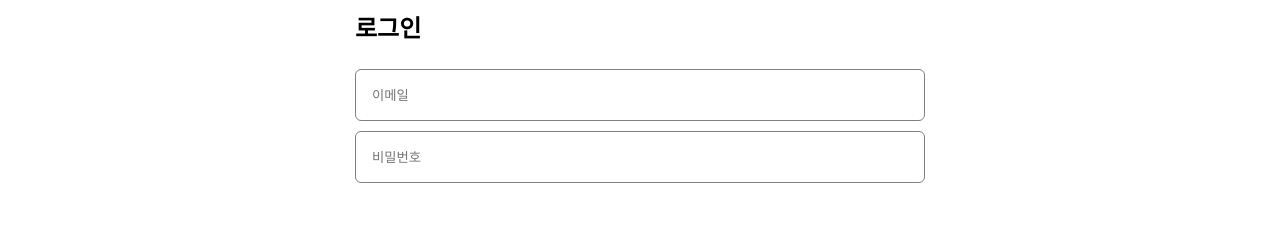
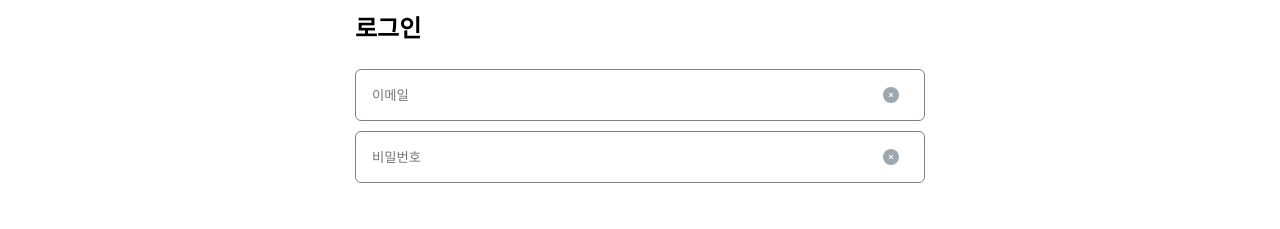
Before and after one commit to nicky-day/money-book, a React (Create React App) app in the folder fronted/: page /account/signin in a window 1280 px wide. Shown: the part 131-360 px from the top of the page. Built offline with nearby package versions, Linux system fonts and the light colour scheme.

Commit message:
Create clear-btn

```diff
--- a/fronted/src/components/SignIn.tsx
+++ b/fronted/src/components/SignIn.tsx
@@ -1,8 +1,10 @@
-import React from "react"
+import React, {useState} from "react"
 import '../styles/signin.css';
-import {Button, Checkbox, TextField} from "@mui/material";
 
 const SignIn = () => {
+    // const [email, setEmail] = useState("");
+    // const [password, setPassword] = useState("");
+
     return (
         <section className="sign-in">
             <div className="app-gutter">
@@ -13,10 +15,38 @@ const SignIn = () => {
                     <form className="sign-in-form">
                         <div className="sign-in-input">
                             <div className="text-input-area">
-                                <input className="text-input" placeholder="이메일" name="email" type="text"/>
+                                <input
+                                    className="text-input"
+                                    placeholder="이메일"
+                                    name="email"
+                                    type="text"
+                                />
+                                <button className="clear-btn">
+                                    <svg width="16" height="16" viewBox="0 0 16 16" fill="none"
+                                         xmlns="http://www.w3.org/2000/svg"><title>Reset</title>
+                                        <circle cx="8" cy="8" r="8" fill="#9EA7AD"></circle>
+                                        <path fill-rule="evenodd" clip-rule="evenodd"
+                                              d="M9.41418 10.1213C9.60944 10.3166 9.92602 10.3166 10.1213 10.1213C10.3165 9.92606 10.3165 9.60948 10.1213 9.41421L8.70707 8L10.1213 6.58579C10.3165 6.39052 10.3165 6.07394 10.1213 5.87868C9.92602 5.68342 9.60944 5.68342 9.41418 5.87868L7.99996 7.29289L6.58575 5.87868C6.39049 5.68342 6.07391 5.68342 5.87864 5.87868C5.68338 6.07394 5.68338 6.39052 5.87864 6.58579L7.29286 8L5.87864 9.41421C5.68338 9.60948 5.68338 9.92606 5.87864 10.1213C6.07391 10.3166 6.39049 10.3166 6.58575 10.1213L7.99996 8.70711L9.41418 10.1213Z"
+                                              fill="white"></path>
+                                    </svg>
+                                </button>
                             </div>
                             <div className="text-input-area">
-                                <input className="text-input" placeholder="비밀번호" name="pwd" type="password"/>
+                                <input
+                                    className="text-input"
+                                    placeholder="비밀번호"
+                                    name="pwd"
+                                    type="password"
+                                />
+                                <button className="clear-btn">
+                                    <svg width="16" height="16" viewBox="0 0 16 16" fill="none"
+                                         xmlns="http://www.w3.org/2000/svg"><title>Reset</title>
+                                        <circle cx="8" cy="8" r="8" fill="#9EA7AD"></circle>
+                                        <path fill-rule="evenodd" clip-rule="evenodd"
+                                              d="M9.41418 10.1213C9.60944 10.3166 9.92602 10.3166 10.1213 10.1213C10.3165 9.92606 10.3165 9.60948 10.1213 9.41421L8.70707 8L10.1213 6.58579C10.3165 6.39052 10.3165 6.07394 10.1213 5.87868C9.92602 5.68342 9.60944 5.68342 9.41418 5.87868L7.99996 7.29289L6.58575 5.87868C6.39049 5.68342 6.07391 5.68342 5.87864 5.87868C5.68338 6.07394 5.68338 6.39052 5.87864 6.58579L7.29286 8L5.87864 9.41421C5.68338 9.60948 5.68338 9.92606 5.87864 10.1213C6.07391 10.3166 6.39049 10.3166 6.58575 10.1213L7.99996 8.70711L9.41418 10.1213Z"
+                                              fill="white"></path>
+                                    </svg>
+                                </button>
                             </div>
                             <p></p>
                         </div>
--- a/fronted/src/styles/signin.css
+++ b/fronted/src/styles/signin.css
@@ -41,13 +41,20 @@ section .text-input-area {
 
 section .text-input {
     height: 50px;
-    width: 100%;
+    width: 90%;
     /*margin-bottom: 5px;*/
     background-color: transparent;
     border: none;
     outline: none;
     padding-left: 16px;
     padding-right: 16px;
+}
+
+section .clear-btn {
+    background-color: #FFFFFF;
+    width: 10%;
+    border: none;
+    margin: 5px;
 }
 
 section .login-submit {
```
